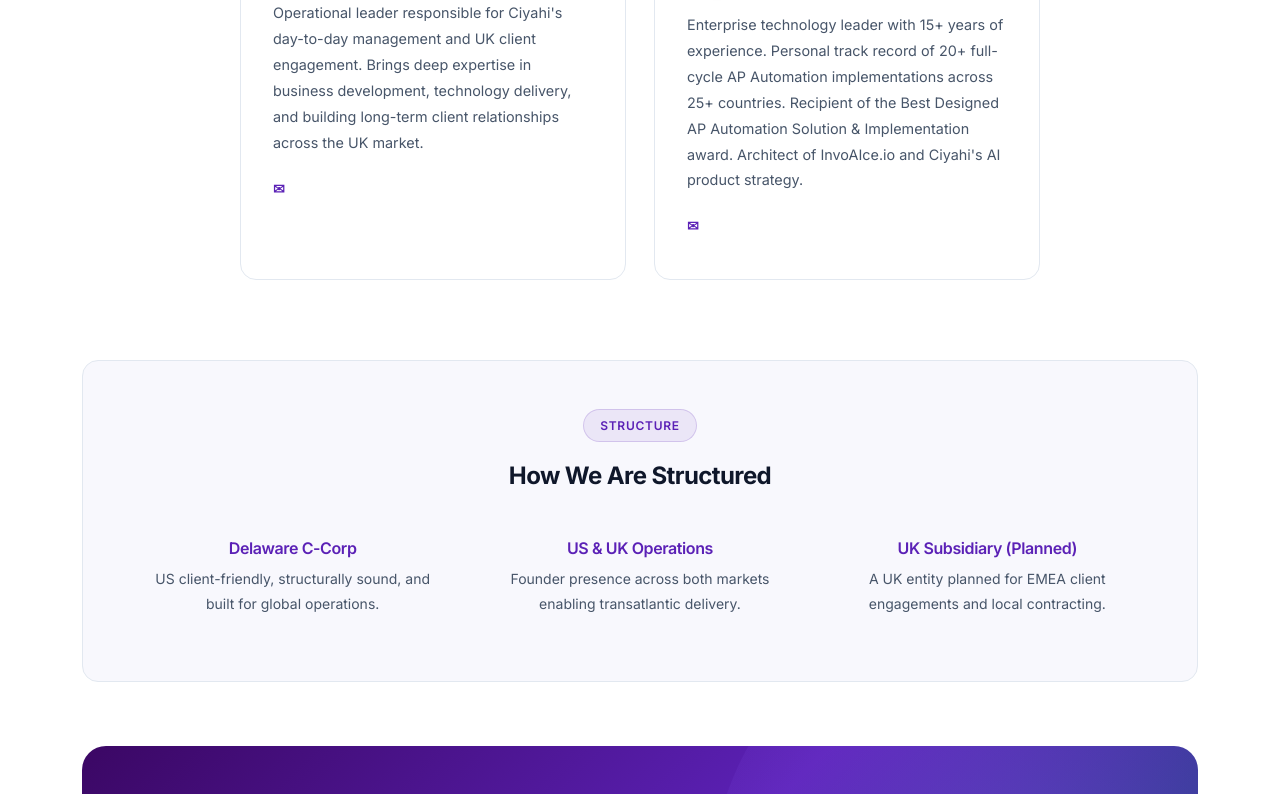
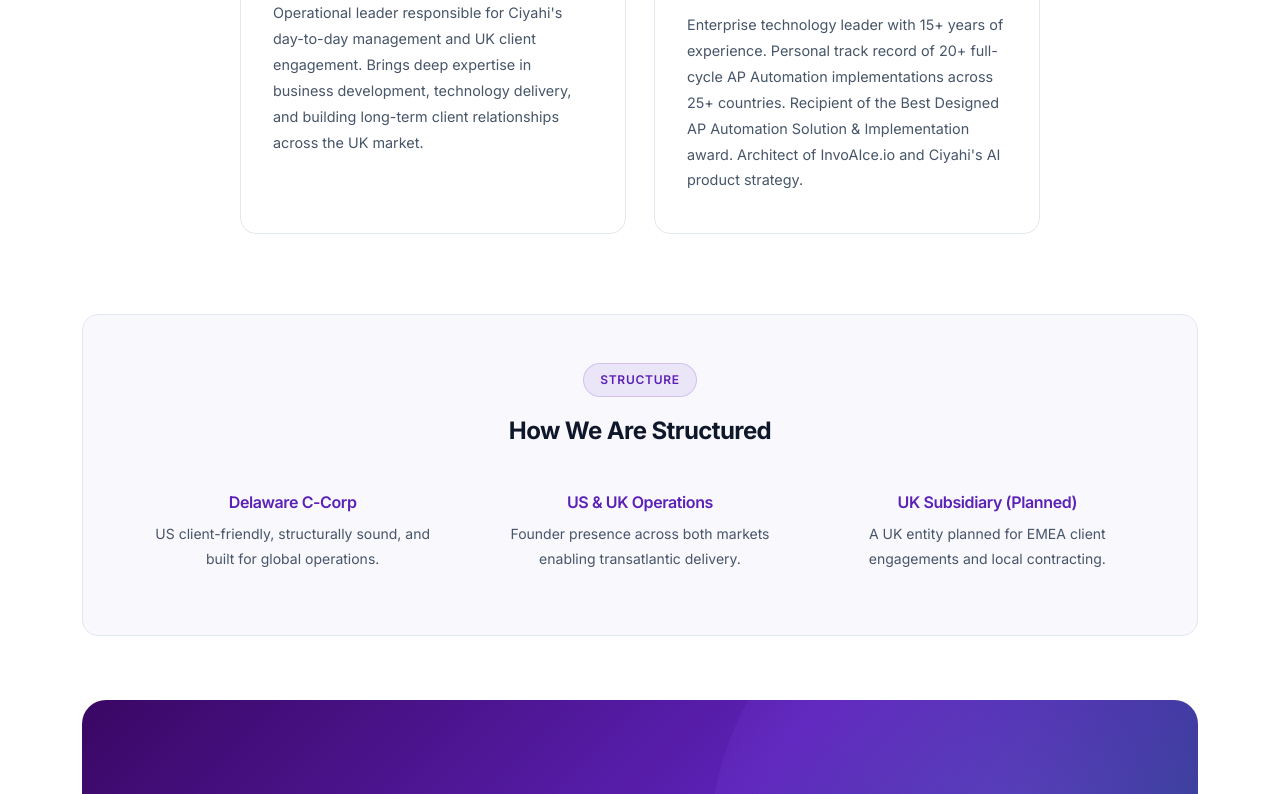
Before and after one commit to ateeqkhan11/Ciyahi-Website, a React (Vite) app: page /about in a window 1280 px wide. Shown: the part 2225-3019 px from the top of the page. Built offline with nearby package versions, Linux system fonts and the light colour scheme.

Commit message:
Remove mailto email link from founder card render

```diff
--- a/src/pages/About.jsx
+++ b/src/pages/About.jsx
@@ -119,8 +119,7 @@
                     <span style={{ fontSize: '.7rem', fontWeight: 700, letterSpacing: '.07em', textTransform: 'uppercase', color: '#7c3aed' }}>{f.tag}</span>
                   </div>
                 </div>
-                <p style={{ fontSize: '.9rem', marginBottom: '1.25rem' }}>{f.bio}</p>
-                <a href={`mailto:${f.email}`} style={{ color: '#5b21b6', fontSize: '.875rem', fontWeight: 600, display: 'inline-flex', alignItems: 'center', gap: '.375rem' }}>✉ {f.email}</a>
+                <p style={{ fontSize: '.9rem' }}>{f.bio}</p>
               </div>
             ))}
           </div>
```
